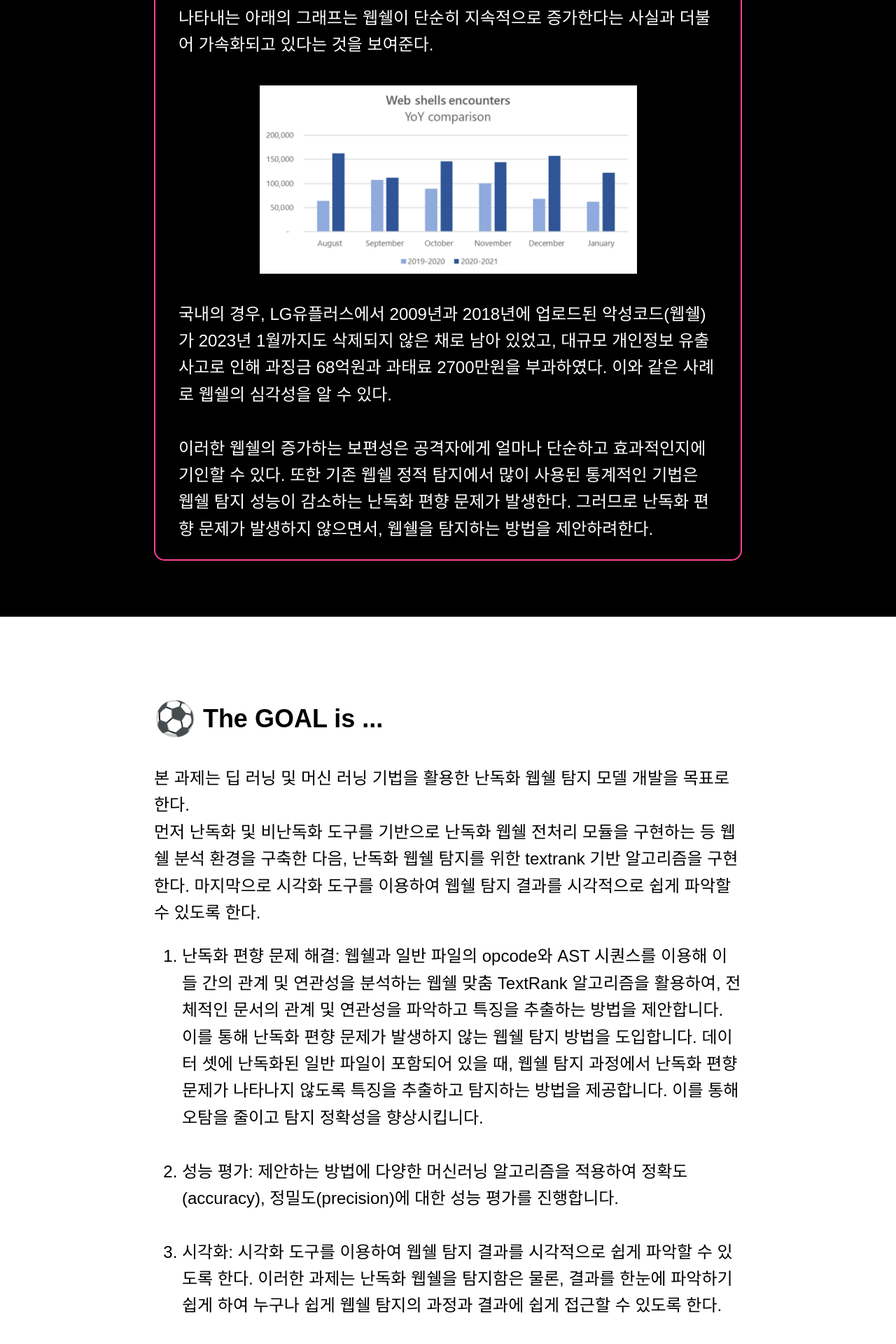
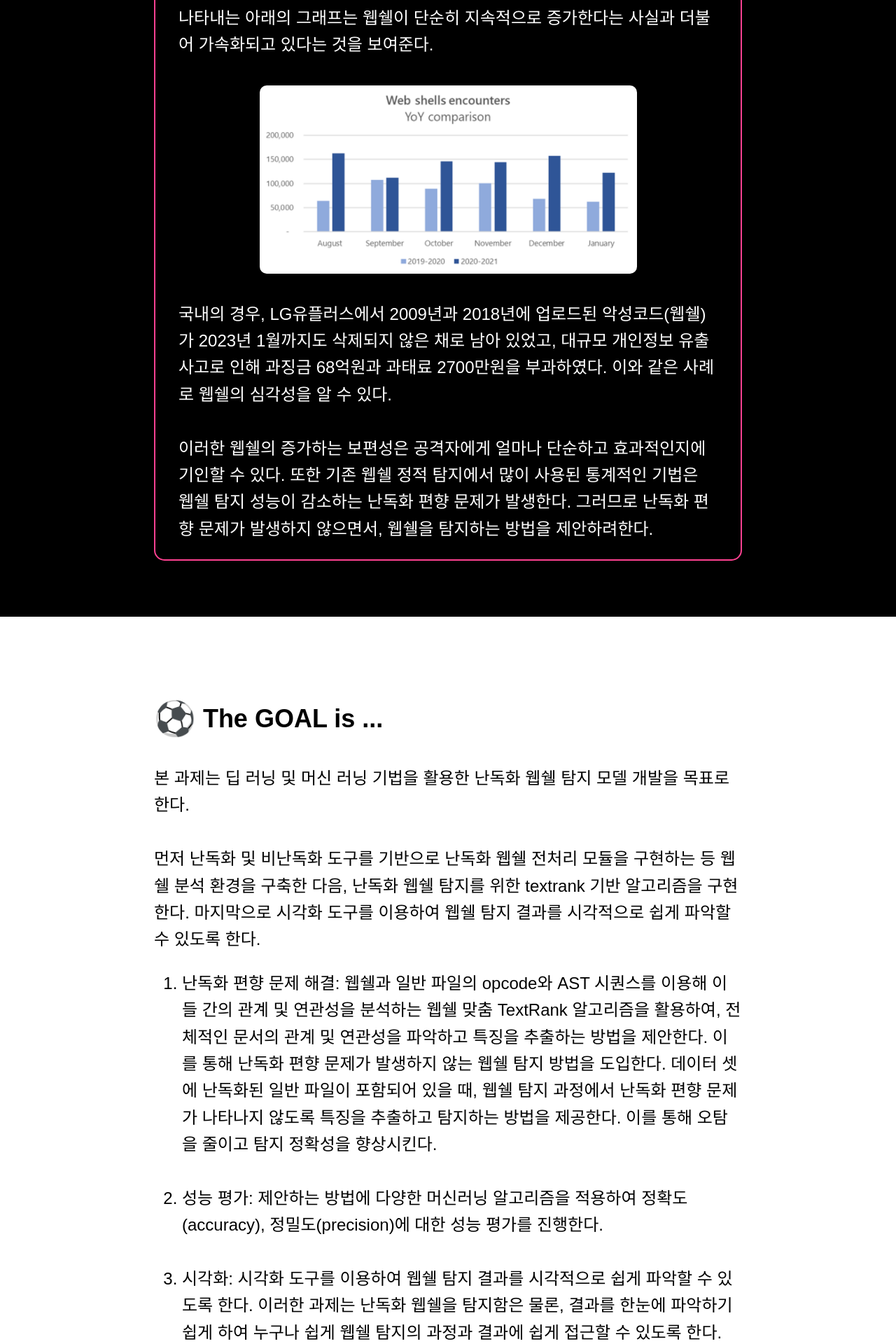
Before and after one commit to PNU-moonjigi/moonjigi-fe, a React (Vite) app: page / in a window 1280 px wide. Shown: the part 1300-3220 px from the top of the page at 70% size. Built offline with nearby package versions, Linux system fonts and the light colour scheme.

Commit message:
feat: 자잘한 기능 구현

```diff
--- a/src/App.tsx
+++ b/src/App.tsx
@@ -5,11 +5,13 @@ import Process from "./page/Process/index.tsx";
 import Evaluation from "./page/Evaluation/index.tsx";
 import Practice from "./page/Pratice/index.tsx";
 import Overview from "./page/Overview/index.tsx";
+import ScrollToTop from "./components/ScrollToTop.tsx";
 
 const App: React.FC = () => {
   return (
     <Router>
       <Header />
+      <ScrollToTop />
       <Routes>
         <Route path="/" element={<Overview />} />
         <Route path="/overview" element={<Overview />} />
--- /dev/null
+++ b/src/components/ScrollToTop.tsx
@@ -0,0 +1,15 @@
+import { useEffect } from "react";
+import { useLocation } from "react-router-dom";
+
+export default function ScrollToTop() {
+  const { pathname } = useLocation();
+
+  useEffect(() => {
+    window.scrollTo({
+      top: 0,
+      behavior: "smooth",
+    });
+  }, [pathname]);
+
+  return null;
+}
--- a/src/page/Overview/Goal/index.tsx
+++ b/src/page/Overview/Goal/index.tsx
@@ -7,24 +7,36 @@ function Goal() {
         <span className={styles.emoji}>⚽️</span>&nbsp;The GOAL is ...
       </h2>
       <div className={styles.goalBox}>
-        본 과제는 딥 러닝 및 머신 러닝 기법을 활용한 난독화 웹쉘 탐지 모델 개발을 목표로 한다.
-        <br/>
-        먼저 난독화 및 비난독화 도구를 기반으로 난독화 웹쉘 전처리 모듈을 구현하는 등 웹쉘 분석 환경을 구축한 다음, 난독화 웹쉘 탐지를 위한 textrank 기반 알고리즘을 구현한다.
-        마지막으로 시각화 도구를 이용하여 웹쉘 탐지 결과를 시각적으로 쉽게 파악할 수 있도록 한다.
-        <br/>
+        본 과제는 딥 러닝 및 머신 러닝 기법을 활용한 난독화 웹쉘 탐지 모델
+        개발을 목표로 한다.
+        <br />
+        <br />
+        먼저 난독화 및 비난독화 도구를 기반으로 난독화 웹쉘 전처리 모듈을
+        구현하는 등 웹쉘 분석 환경을 구축한 다음, 난독화 웹쉘 탐지를 위한
+        textrank 기반 알고리즘을 구현한다. 마지막으로 시각화 도구를 이용하여
+        웹쉘 탐지 결과를 시각적으로 쉽게 파악할 수 있도록 한다.
+        <br />
         <ol>
           <li>
-            난독화 편향 문제 해결: 웹쉘과 일반 파일의 opcode와 AST 시퀀스를 이용해 이들 간의 관계 및 연관성을 분석하는 웹쉘 맞춤 TextRank 알고리즘을 활용하여, 전체적인 문서의 관계 및 연관성을
-            파악하고 특징을 추출하는 방법을 제안합니다. 이를 통해 난독화 편향 문제가 발생하지 않는 웹쉘 탐지 방법을 도입합니다. 데이터 셋에 난독화된 일반 파일이 포함되어 있을 때, 웹쉘 탐지 과정에서 난독화
-            편향 문제가 나타나지 않도록 특징을 추출하고 탐지하는 방법을 제공합니다. 이를 통해 오탐을 줄이고 탐지 정확성을 향상시킵니다.
+            난독화 편향 문제 해결: 웹쉘과 일반 파일의 opcode와 AST 시퀀스를
+            이용해 이들 간의 관계 및 연관성을 분석하는 웹쉘 맞춤 TextRank
+            알고리즘을 활용하여, 전체적인 문서의 관계 및 연관성을 파악하고
+            특징을 추출하는 방법을 제안한다. 이를 통해 난독화 편향 문제가
+            발생하지 않는 웹쉘 탐지 방법을 도입한다. 데이터 셋에 난독화된 일반
+            파일이 포함되어 있을 때, 웹쉘 탐지 과정에서 난독화 편향 문제가
+            나타나지 않도록 특징을 추출하고 탐지하는 방법을 제공한다. 이를 통해
+            오탐을 줄이고 탐지 정확성을 향상시킨다.
           </li>
-          <br/>
+          <br />
           <li>
-            성능 평가: 제안하는 방법에 다양한 머신러닝 알고리즘을 적용하여 정확도(accuracy), 정밀도(precision)에 대한 성능 평가를 진행합니다.
+            성능 평가: 제안하는 방법에 다양한 머신러닝 알고리즘을 적용하여
+            정확도(accuracy), 정밀도(precision)에 대한 성능 평가를 진행한다.
           </li>
-          <br/>
+          <br />
           <li>
-            시각화: 시각화 도구를 이용하여 웹쉘 탐지 결과를 시각적으로 쉽게 파악할 수 있도록 한다. 이러한 과제는 난독화 웹쉘을 탐지함은 물론, 결과를 한눈에 파악하기 쉽게 하여 누구나 쉽게 웹쉘 탐지의 과정과
+            시각화: 시각화 도구를 이용하여 웹쉘 탐지 결과를 시각적으로 쉽게
+            파악할 수 있도록 한다. 이러한 과제는 난독화 웹쉘을 탐지함은 물론,
+            결과를 한눈에 파악하기 쉽게 하여 누구나 쉽게 웹쉘 탐지의 과정과
             결과에 쉽게 접근할 수 있도록 한다.
           </li>
         </ol>
--- a/src/page/Overview/Problem/index.tsx
+++ b/src/page/Overview/Problem/index.tsx
@@ -8,25 +8,38 @@ const Problem = () => {
       </h2>
       <div className={styles.problemBox}>
         <p>
-          웹쉘은 웹 서버를 침투하여 추가적인 공격을 시작할 수 있는 악성 스크립트이다.
-          이러한 악성 스크립트 웹쉘을 이용한 공격은 지속적으로 증가하고 있다.
-          <br/><br/>
-          마이크로소프트의 Microsoft 365 Defender에서 발표한 ‘Web shell attacks continue to rise’에 따르면,
-          2022년과 2021년에 발견된 웹쉘은 14만 건으로 2019년부터 2년간 발생된 웹쉘 평균 개수의 7만 7천 건에 비해 2배 증가한 수치이다.
-          이러한 추세는 웹쉘이 지속적으로 증가함을 보여준다.
-          또한, 그 추세를 나타내는 아래의 그래프는 웹쉘이 단순히 지속적으로 증가한다는 사실과 더불어 가속화되고 있다는 것을 보여준다.
-          <br/><br/>
+          웹쉘은 웹 서버를 침투하여 추가적인 공격을 시작할 수 있는 악성
+          스크립트이다. 이러한 악성 스크립트 웹쉘을 이용한 공격은 지속적으로
+          증가하고 있다.
+          <br />
+          <br />
+          마이크로소프트의 Microsoft 365 Defender에서 발표한 ‘Web shell attacks
+          continue to rise’에 따르면, 2022년과 2021년에 발견된 웹쉘은 14만
+          건으로 2019년부터 2년간 발생된 웹쉘 평균 개수의 7만 7천 건에 비해 2배
+          증가한 수치이다. 이러한 추세는 웹쉘이 지속적으로 증가함을 보여준다.
+          또한, 그 추세를 나타내는 아래의 그래프는 웹쉘이 단순히 지속적으로
+          증가한다는 사실과 더불어 가속화되고 있다는 것을 보여준다.
+          <br />
+          <br />
           <div className={styles.imgContainer}>
-            <img src="src/assets/graph1.png" alt=""/>
+            <img
+              src="src/assets/graph1.png"
+              alt=""
+              style={{ borderRadius: "10px" }}
+            />
           </div>
-          <br/>
-          국내의 경우, LG유플러스에서 2009년과 2018년에 업로드된 악성코드(웹쉘)가 2023년 1월까지도 삭제되지 않은 채로 남아 있었고,
-          대규모 개인정보 유출 사고로 인해 과징금 68억원과 과태료 2700만원을 부과하였다.
-          이와 같은 사례로 웹쉘의 심각성을 알 수 있다.
-          <br/><br/>
-          이러한 웹쉘의 증가하는 보편성은 공격자에게 얼마나 단순하고 효과적인지에 기인할 수 있다.
-          또한 기존 웹쉘 정적 탐지에서 많이 사용된 통계적인 기법은 웹쉘 탐지 성능이 감소하는 난독화 편향 문제가 발생한다.
-          그러므로 난독화 편향 문제가 발생하지 않으면서, 웹쉘을 탐지하는 방법을 제안하려한다.
+          <br />
+          국내의 경우, LG유플러스에서 2009년과 2018년에 업로드된
+          악성코드(웹쉘)가 2023년 1월까지도 삭제되지 않은 채로 남아 있었고,
+          대규모 개인정보 유출 사고로 인해 과징금 68억원과 과태료 2700만원을
+          부과하였다. 이와 같은 사례로 웹쉘의 심각성을 알 수 있다.
+          <br />
+          <br />
+          이러한 웹쉘의 증가하는 보편성은 공격자에게 얼마나 단순하고
+          효과적인지에 기인할 수 있다. 또한 기존 웹쉘 정적 탐지에서 많이 사용된
+          통계적인 기법은 웹쉘 탐지 성능이 감소하는 난독화 편향 문제가 발생한다.
+          그러므로 난독화 편향 문제가 발생하지 않으면서, 웹쉘을 탐지하는 방법을
+          제안하려한다.
         </p>
       </div>
     </div>
```
